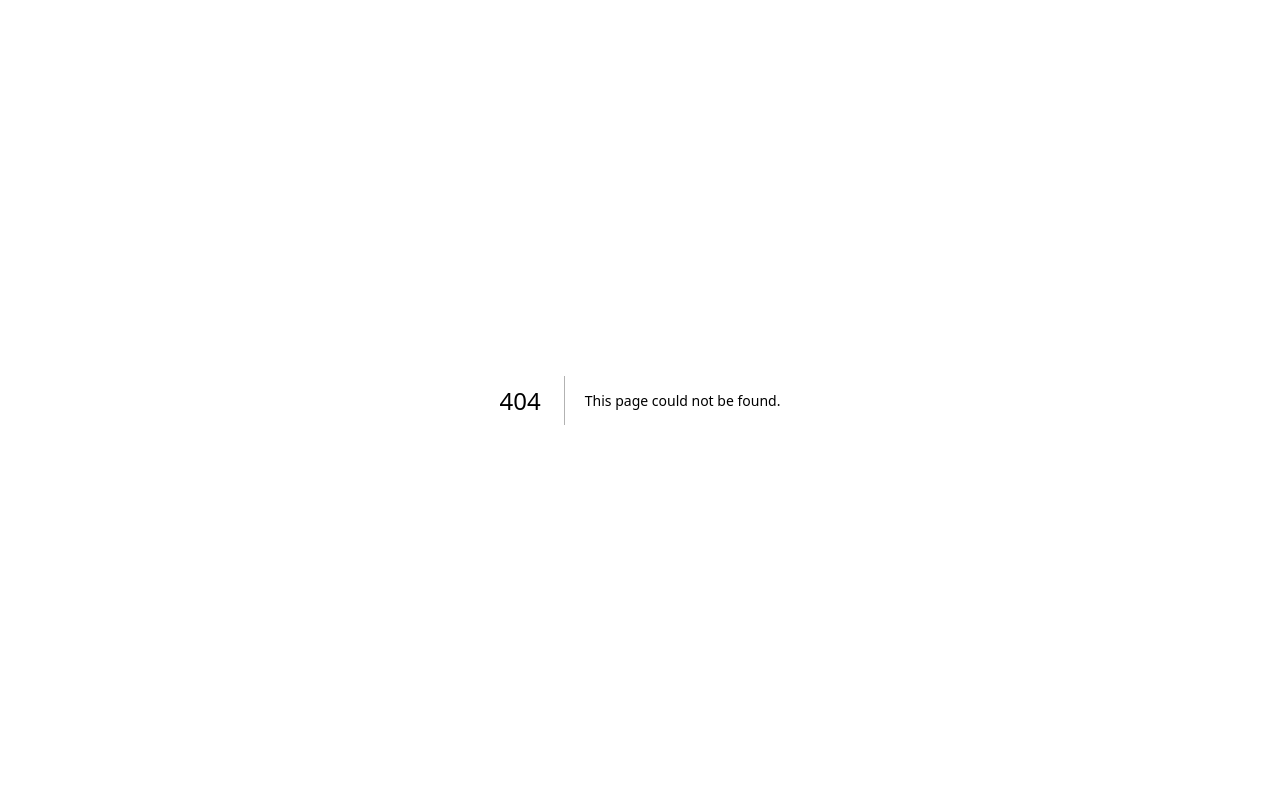
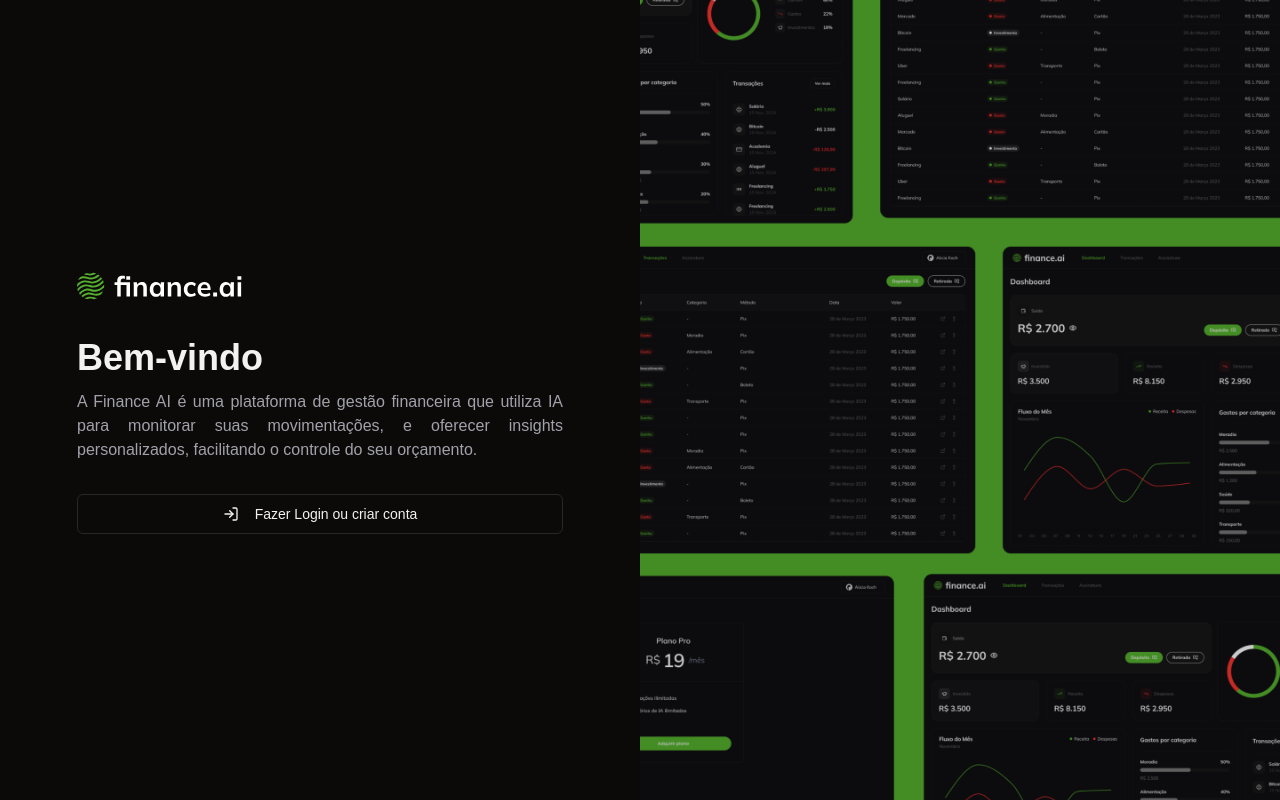
Before and after one commit to antoniovictormt/finance-ai, a Next.js app: page /login in a window 1280 px wide. Before the commit this address had no page. Built offline with nearby package versions, Linux system fonts and the light colour scheme.

Commit message:
feat: add login page

```diff
--- /dev/null
+++ b/app/login/page.tsx
@@ -0,0 +1,39 @@
+import Image from "next/image"
+import { Button } from "../_components/ui/button"
+import { LogInIcon } from "lucide-react"
+
+export default function LoginPage() {
+  return (
+    <div className="grid h-full grid-cols-2">
+      <div className="mx-auto flex h-full max-w-[550px] flex-col justify-center p-8">
+        <Image
+          src="/logo.svg"
+          alt="Finance-AI"
+          width={173}
+          height={39}
+          className="mb-8"
+        />
+        <h1 className="mb-3 text-4xl font-bold">Bem-vindo</h1>
+        <p className="text-muted-foreground mb-8 text-justify">
+          A Finance AI é uma plataforma de gestão financeira que utiliza IA para
+          monitorar suas movimentações, e oferecer insights personalizados,
+          facilitando o controle do seu orçamento.
+        </p>
+
+        <Button variant="outline">
+          <LogInIcon className="mr-2" />
+          Fazer Login ou criar conta
+        </Button>
+      </div>
+
+      <div className="relative h-full w-full">
+        <Image
+          src="/login.png"
+          alt="Faça login"
+          fill
+          className="object-cover"
+        />
+      </div>
+    </div>
+  )
+}
```
Also changed, not shown: public/login.png (added), public/logo.svg (added).
